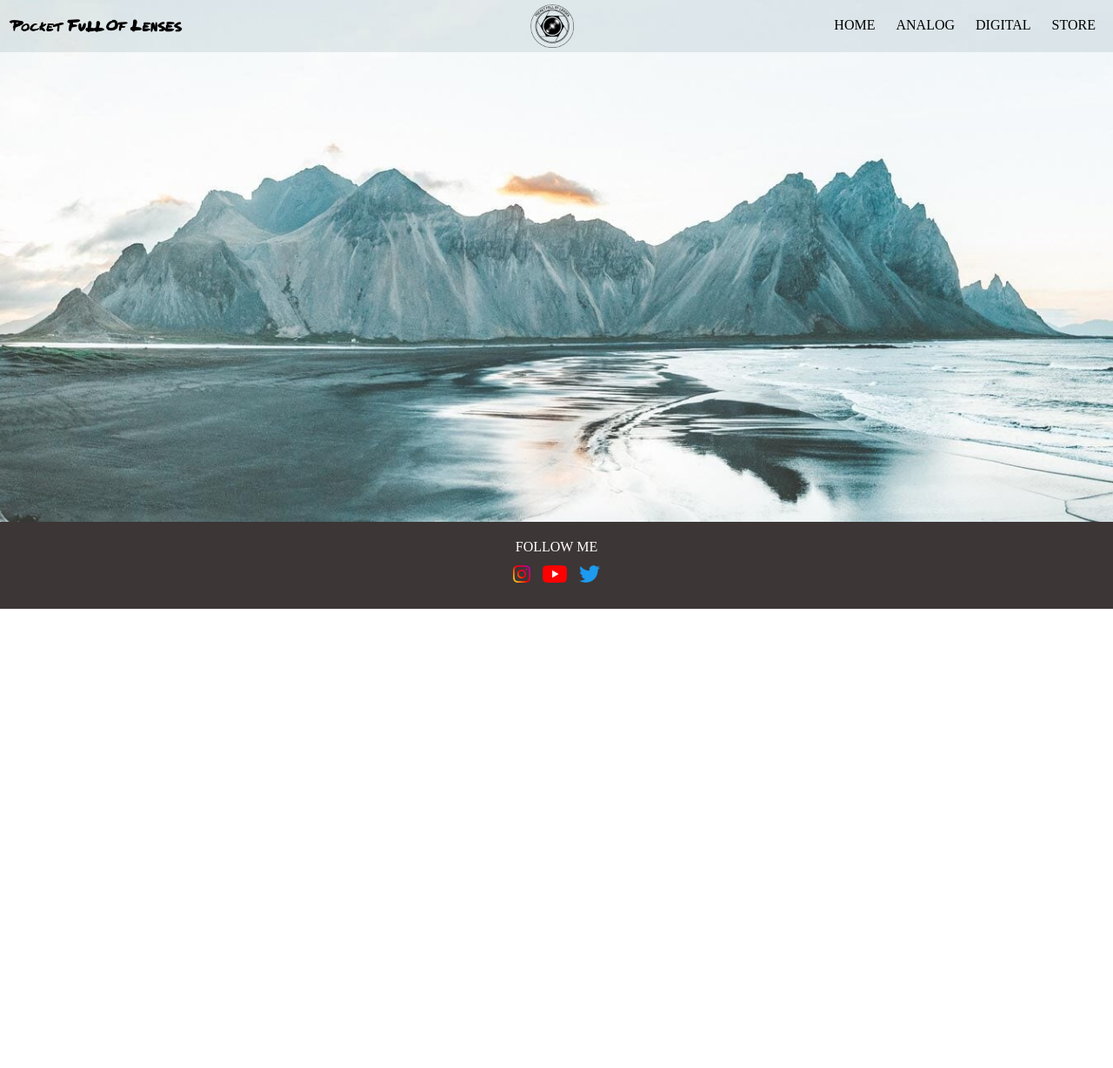
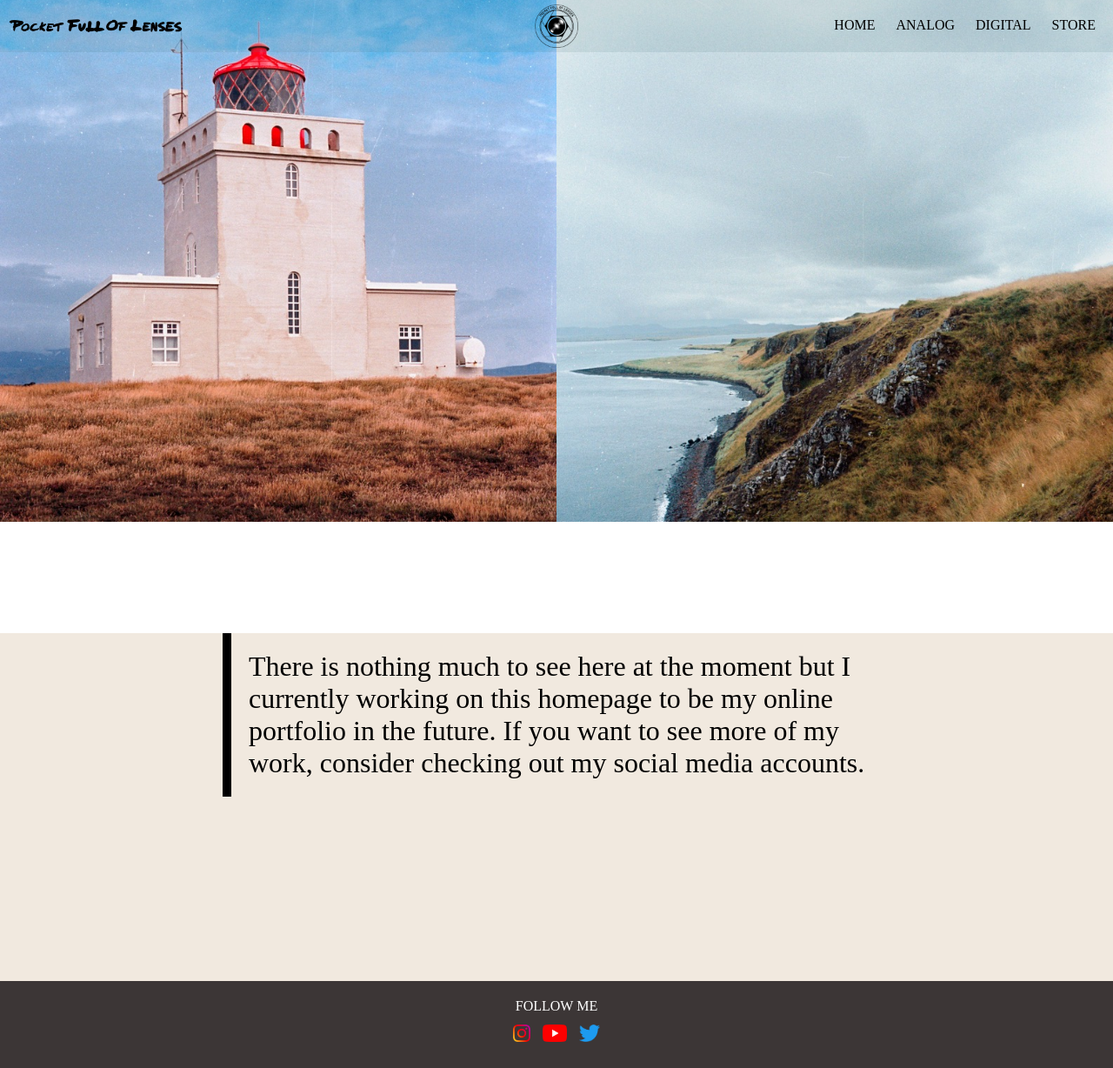
Before and after one commit to pocketfulloflenses/pocketfulloflenses.GitHub.io, a plain HTML site: page index.html in a window 1280 px wide. Shown: the whole page at 87% size. Before the commit the page ends 800 px from the top, so only its background shows below. Drawn offline with Linux system fonts and the light colour scheme.

Commit message:
own pictures

```diff
--- a/index.html
+++ b/index.html
@@ -27,6 +27,11 @@
         </div>
     </header>
 
+    <div class="textsection">
+        <div>There is nothing much to see here at the moment but I currently working on this homepage to be my online portfolio in the future.
+            If you want to see more of my work, consider checking out my social media accounts.
+        </div>
+    </div>
 
 
     <footer>
--- a/style.css
+++ b/style.css
@@ -3,10 +3,11 @@ body {
 }
 
 header {
-    background-image: url("icelandphotos/iceland-trips-travel-guide.jpeg");
+    background-image: url("icelandphotos/Lighthouse.jpeg"), url("icelandphotos/Coastline.jpeg");
+    background-size: 50% auto, 50% auto;
     height: 600px;
-    background-size: cover;
-    background-position: center;
+    background-repeat: no-repeat;
+    background-position: left center, right center;
 }
 header div {
     background-color: #4d7a8224;
@@ -21,7 +22,7 @@ div.logo {
     background-color: rgba(255, 255, 255, 0);
     display: inline-block;
     position: absolute;
-    left: 50%;
+    left: calc(50% + 5px);
     margin-left: -30px;
     width: 50px;
     height: 50px;
@@ -101,6 +102,18 @@ nav a {
     transform: scaleX(1);
   }
 
+  div.textsection {
+    height: 400px;
+    background-color: rgb(241, 233, 223);
+  }
+  div.textsection div {
+
+    font-size:xx-large;
+    border-left: #000 solid 10px;
+    margin: 10% 20%;
+    padding: 20px;
+  }
+
   footer {
     background-color: rgb(60, 54, 54);
     height: 100px;
```
Also changed, not shown: icelandphotos/Coastline.jpeg (added), icelandphotos/Lighthouse.jpeg (added), 1 other file.
